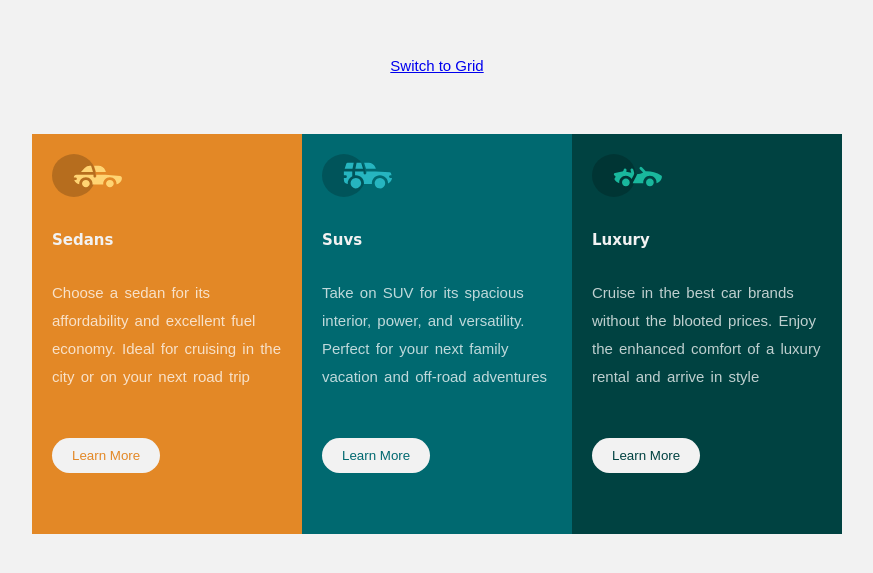
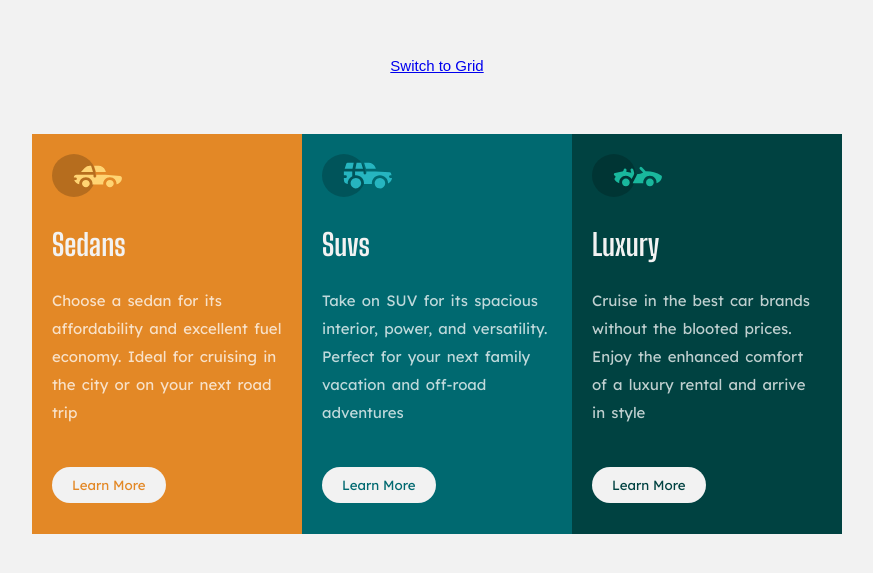
Before and after one commit to okeycen/0x00-flex_grid_layout, a plain HTML site: page index.html in a window 1280 px wide. Shown: the part 125-698 px from the top of the page, without its empty margins (203-1076 px from the left). Drawn offline with Linux system fonts and the light colour scheme.

Commit message:
first commit message

```diff
--- a/css/basic.css
+++ b/css/basic.css
@@ -1,3 +1,5 @@
+@import url('https://fonts.googleapis.com/css2?family=Big+Shoulders+Display:wght@700&display=swap');
+@import url('https://fonts.googleapis.com/css2?family=Lexend+Deca:wght@400&display=swap');
 
 *{
   padding: 0;
@@ -29,7 +31,7 @@ header > .link{
 }
 
 button{
-  margin-top: 3.5em;
+  margin-top: 3em;
   padding: 10px 20px;
   border-radius: 30px;
   border: none;
@@ -48,11 +50,11 @@ button:hover{
 
 h3{
   color: hsl(0, 0%, 95%);
-  font-family: 'Big Shoulders Display', cursive;
-  margin: 20px 0;
+  font-family: 'big shoulders display';
+  margin: 15px 0;
   font-weight: 700;
   padding-top: 10px;
-  font-size: 15px;
+  font-size: 30px;
 }
 
 p{
```
